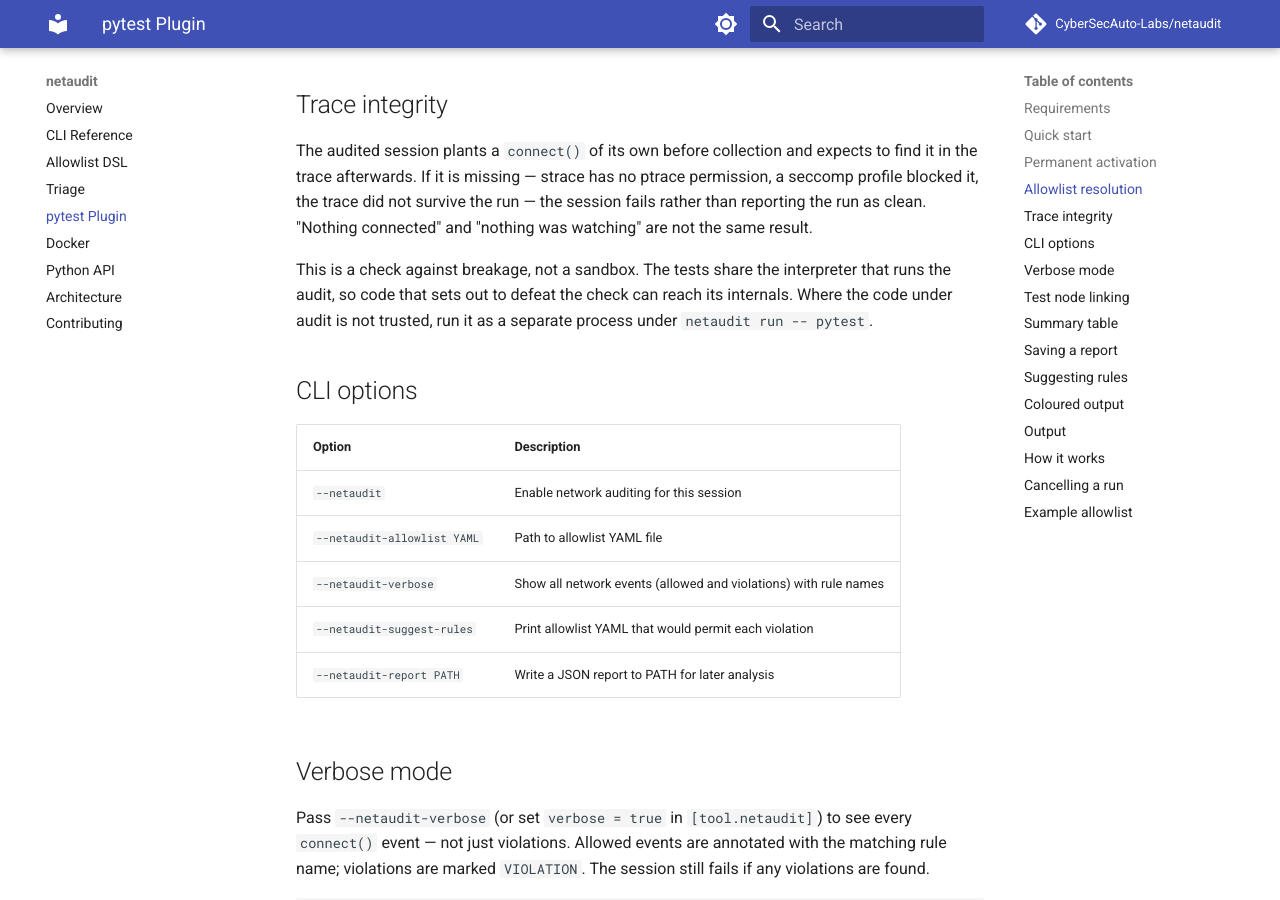
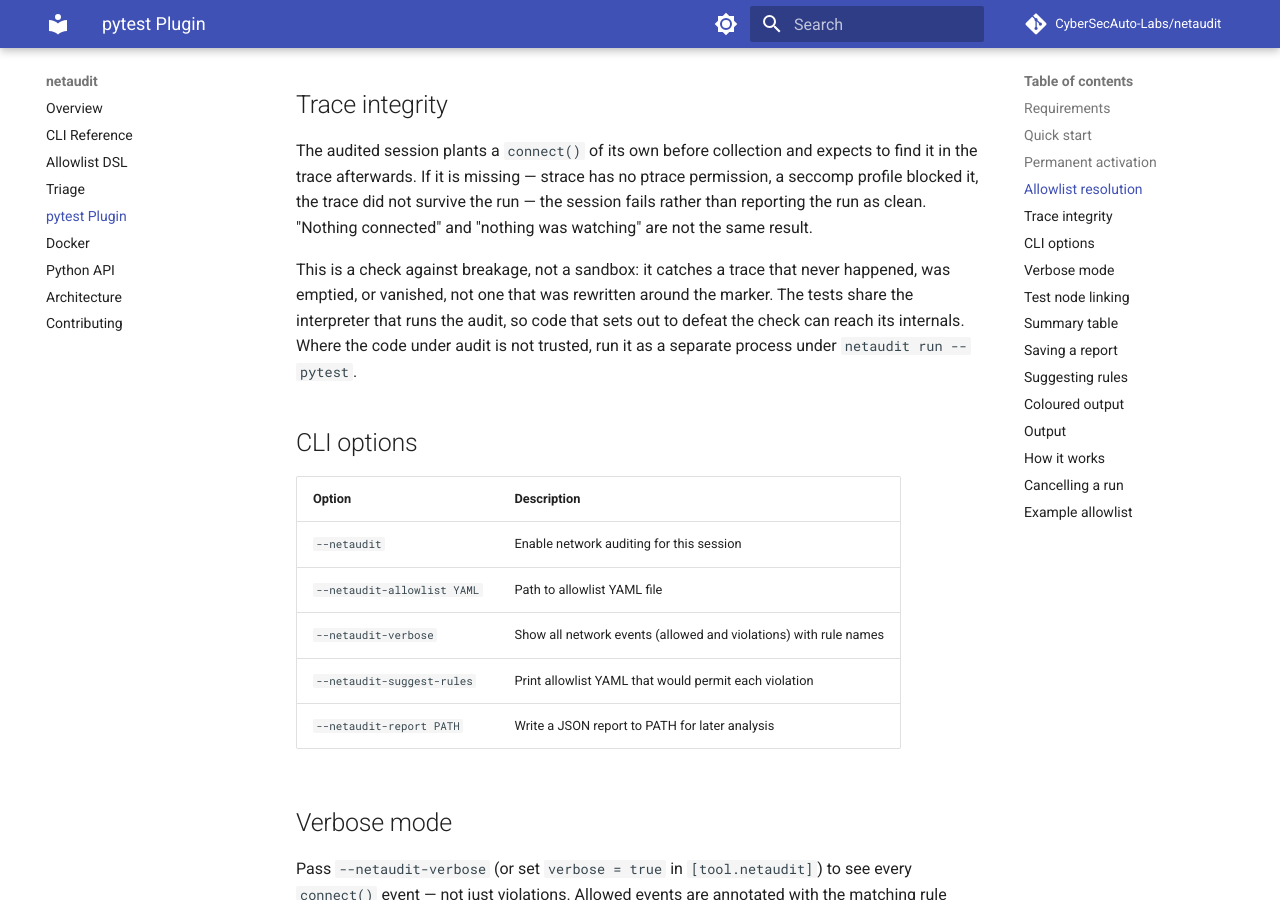
Before and after one commit to CyberSecAuto-Labs/netaudit, an MkDocs documentation site: the page built from docs/pytest-plugin.md, in a window 1280 px wide and 900 px high, scrolled down 1650 px. Built offline with MkDocs 1.6.1 and Material for MkDocs 9.7.7, drawn with Linux system fonts in a browser that asks for light colours; comment, search, counter and statistics services are not loaded.

Commit message:
docs: correct what the canary marker can and cannot detect

```diff
--- a/docs/pytest-plugin.md
+++ b/docs/pytest-plugin.md
@@ -65,9 +65,11 @@ profile blocked it, the trace did not survive the run — the session fails rath
 reporting the run as clean. "Nothing connected" and "nothing was watching" are not the same
 result.
 
-This is a check against breakage, not a sandbox. The tests share the interpreter that runs
-the audit, so code that sets out to defeat the check can reach its internals. Where the code
-under audit is not trusted, run it as a separate process under `netaudit run -- pytest`.
+This is a check against breakage, not a sandbox: it catches a trace that never happened, was
+emptied, or vanished, not one that was rewritten around the marker. The tests share the
+interpreter that runs the audit, so code that sets out to defeat the check can reach its
+internals. Where the code under audit is not trusted, run it as a separate process under
+`netaudit run -- pytest`.
 
 ## CLI options
 
```
Also changed, not shown: 1 other file.
